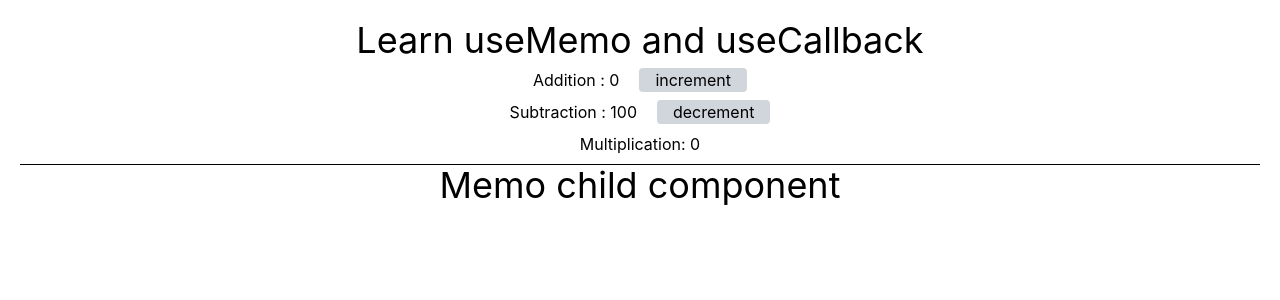
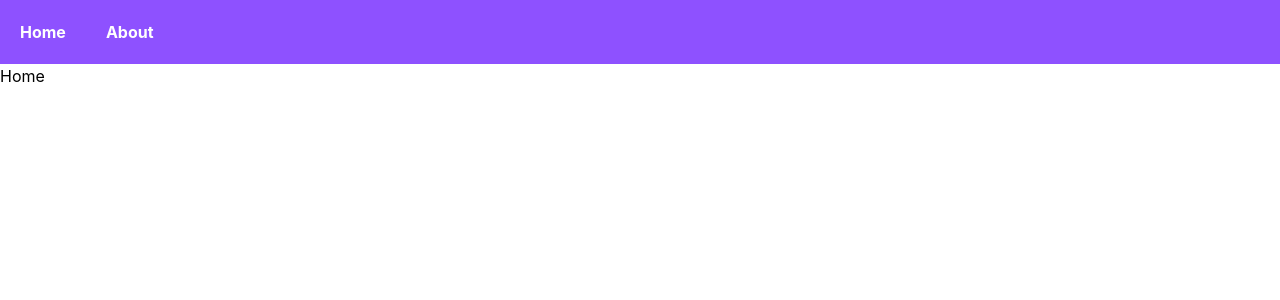
Before and after one commit to kaushik-72/quick-react, a React (Vite) app: page / in a window 1280 px wide. Shown: the top 300 px of the page. Built offline with nearby package versions, Linux system fonts and the light colour scheme.

Commit message:
Routing Initial

```diff
--- /dev/null
+++ b/src/AllTopics/16_Routing/About.jsx
@@ -0,0 +1,9 @@
+import React from 'react'
+
+const About = () => {
+  return (
+    <div>About</div>
+  )
+}
+
+export default About
--- /dev/null
+++ b/src/AllTopics/16_Routing/Dashboard.jsx
@@ -0,0 +1,18 @@
+import Nav from "./Nav";
+import Home from "./Home";
+import About from "./About";
+import { useState } from "react";
+
+const Dashboard = () => {
+    const [path,setPath] = useState("/");
+  return (
+    <div>
+        <Nav setPath={setPath} />
+
+        {path === "/" && <Home/>}
+        {path === "/about" && <About/>}
+    </div>
+  )
+}
+
+export default Dashboard;
--- /dev/null
+++ b/src/AllTopics/16_Routing/Home.jsx
@@ -0,0 +1,9 @@
+import React from 'react'
+
+const Home = () => {
+  return (
+    <div>Home</div>
+  )
+}
+
+export default Home
--- /dev/null
+++ b/src/AllTopics/16_Routing/Nav.jsx
@@ -0,0 +1,14 @@
+import React from 'react'
+
+const Nav = ({setPath}) => {
+  return (
+    <header className='p-5 bg-violet-500 text-white font-bold'>
+        <nav className='flex gap-10'>
+            <div onClick={()=> setPath("/") } className="hover:cursor-pointer">Home</div>
+            <div onClick={()=> setPath("/about")} className="hover:cursor-pointer">About</div>
+        </nav>
+    </header>
+  )
+}
+
+export default Nav;
--- a/src/App.jsx
+++ b/src/App.jsx
@@ -27,6 +27,7 @@ import ReducerCounter from "./AllTopics/13_Reducer/ReducerCounter";
 import ReducerTodo from "./AllTopics/13_Reducer/ReducerTodo";
 import Users from "./AllTopics/14_CustomHooks/Users";
 import MemoExample from "./AllTopics/15_MemoAndCallback/MemoExample";
+import Dashboard from "./AllTopics/16_Routing/Dashboard";
 
 
 const App = ()=>{
@@ -66,7 +67,8 @@ const App = ()=>{
           {/* <ReducerCounter/> */}
           {/* <ReducerTodo/> */}
           {/* <Users/> */}
-          <MemoExample/>
+          {/* <MemoExample/>           */}
+          <Dashboard/>
 
         </>
     );
```
Also changed, not shown: 1 other file (tests, documents, lock files or other folders).
